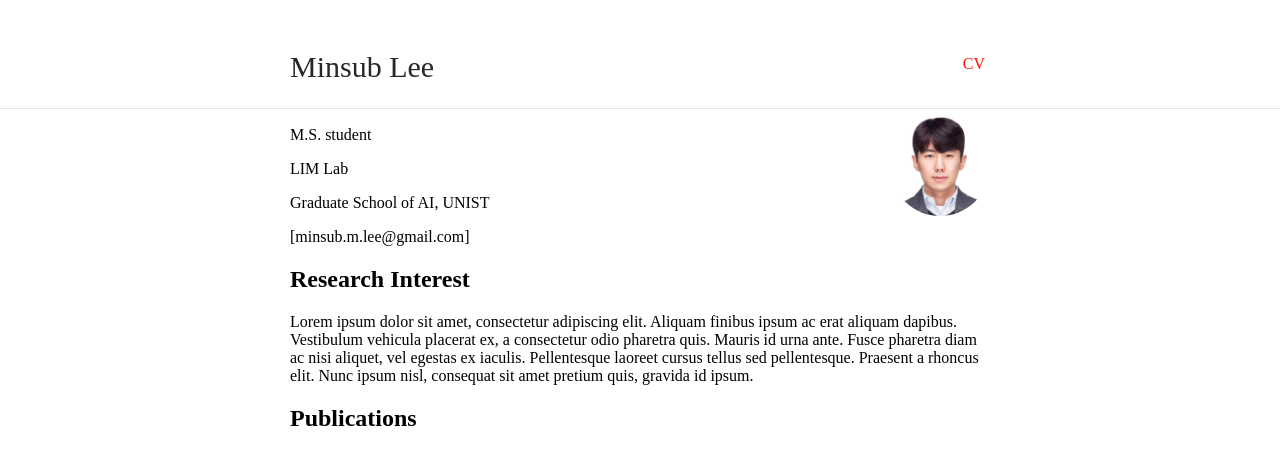
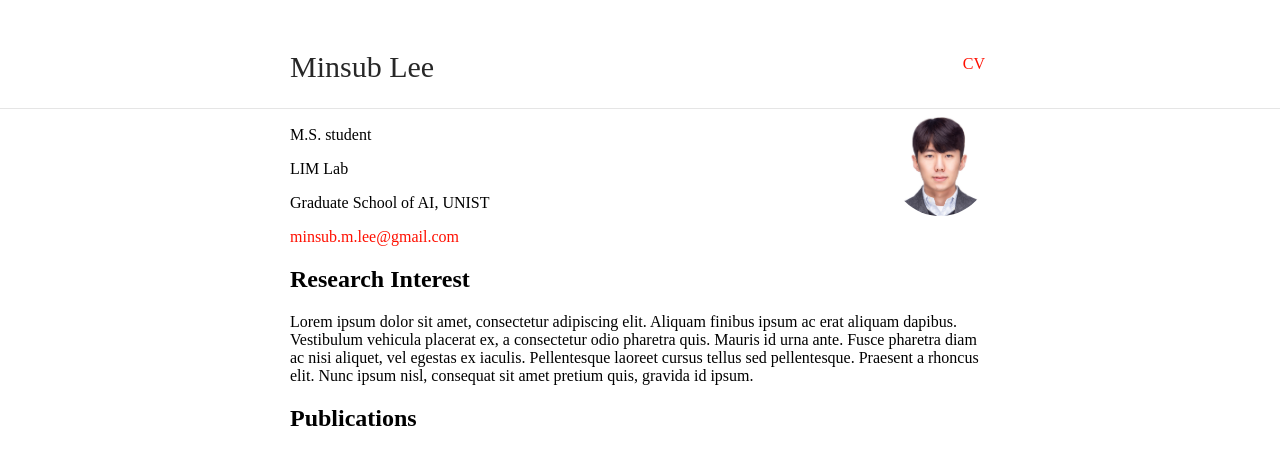
Before and after one commit to msublee/msublee.github.io, a Jekyll site: the page built from index.md, in a window 1280 px wide. Shown: the top 465 px of the page. Built offline with Jekyll 4.4.1, drawn with Linux system fonts in a browser that asks for light colours; part of the change alters nothing that is shown.

Commit message:
Theme changed

```diff
--- a/index.md
+++ b/index.md
@@ -12,7 +12,7 @@ LIM Lab
 
 Graduate School of AI, UNIST
 
-[minsub.m.lee@gmail.com]
+[minsub.m.lee@gmail.com](minsub.m.lee@gmail.com)
 
 ## Research Interest
 
```
